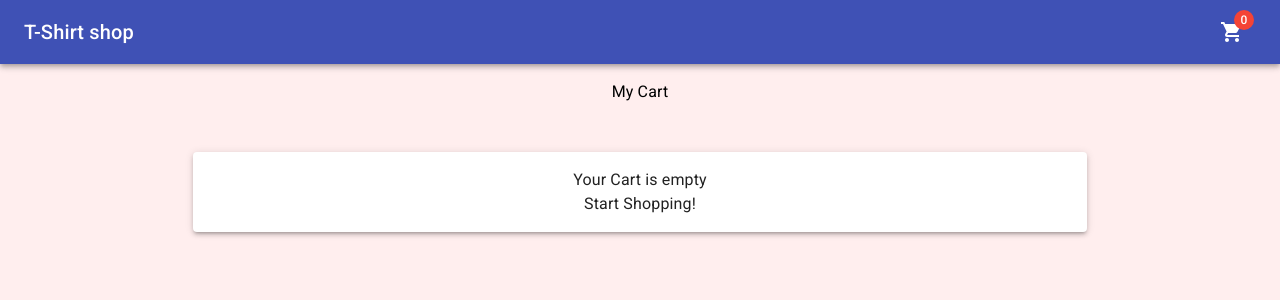
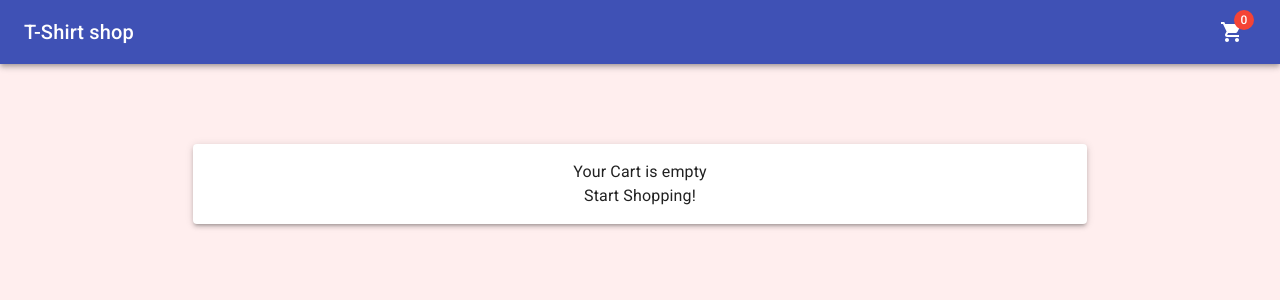
Before and after one commit to WIllChengster/tshirt_shop, a React (Create React App) app in the folder client/: page /cart in a window 1280 px wide. Shown: the top 300 px of the page. Built offline with nearby package versions, Linux system fonts and the light colour scheme.

Commit message:
checkout button

```diff
--- a/client/package.json
+++ b/client/package.json
@@ -13,6 +13,7 @@
     "react-dom": "^16.12.0",
     "react-router-dom": "^5.1.2",
     "react-scripts": "3.3.0",
+    "react-stripe-elements": "^6.0.1",
     "typeface-roboto": "^0.0.75"
   },
   "proxy": "http://localhost:5000",
--- a/client/public/index.html
+++ b/client/public/index.html
@@ -6,6 +6,8 @@
     <meta name="viewport" content="width=device-width, initial-scale=1" />
     <meta name="theme-color" content="#000000" />
     <link rel="stylesheet" href="https://fonts.googleapis.com/css?family=Roboto:300,400,500,700&display=swap" />
+    <script src="https://js.stripe.com/v3/"></script>
+
     <meta
       name="viewport"
       content="minimum-scale=1, initial-scale=1, width=device-width"
--- a/client/src/components/App.js
+++ b/client/src/components/App.js
@@ -8,6 +8,7 @@ import Navbar from './Navbar';
 import Cart from './Cart';
 import ItemGenerator from './ItemGenerator';
 import ItemPage from './ItemPage';
+import Checkout from './Checkout'
 
 
 import 'typeface-roboto';
@@ -49,6 +50,10 @@ const App = () => {
 						<Cart/>
 					</Route>
 
+					<Route path="/checkout">
+						<Checkout/>
+					</Route>
+
 				</Container>
 
 			</CartContext.Provider>
--- a/client/src/components/Cart.js
+++ b/client/src/components/Cart.js
@@ -13,7 +13,9 @@ const useStyles = makeStyles( theme => ({
         textAlign: 'center'
     },
     cartContainer: {
-        // display: 'flex',
+        display: 'flex',
+        flexDirection:'column',
+        width: '100%',
         justifyContent: 'center',
         marginTop: theme.spacing(6),
     },
@@ -36,6 +38,10 @@ const useStyles = makeStyles( theme => ({
         display: 'flex',
         justifyContent: 'space-between',
         alignItems: 'baseline'
+    },
+    checkoutButton: {
+        backgroundColor: 'green',
+        margin: 'auto',
     }
 }))
 
@@ -112,12 +118,14 @@ const Cart = () => {
     } )
 
 
+    let CheckoutButton = cart.length > 0 ? <Button className={classes.checkoutButton} component={Link} to="/checkout" variant="contained" size="large" color="primary" >Checkout</Button> : <div/>
+
     let UserCart = cart.length > 0 ? CartMap : EmptyCartComponent
 
     return(
         <div>
-            <Typography className={classes.header} component="h3" >My Cart</Typography>
             <div className={classes.cartContainer}>
+                {CheckoutButton}
                 {UserCart}
             </div>
         </div>
--- /dev/null
+++ b/client/src/components/Checkout.js
@@ -0,0 +1,10 @@
+import React from 'react';
+
+const Checkout = () => {
+    return(
+        <div>
+            checkout
+        </div>
+    )
+}
+export default Checkout
```
Also changed, not shown: 1 other file (tests, documents, lock files or other folders).
